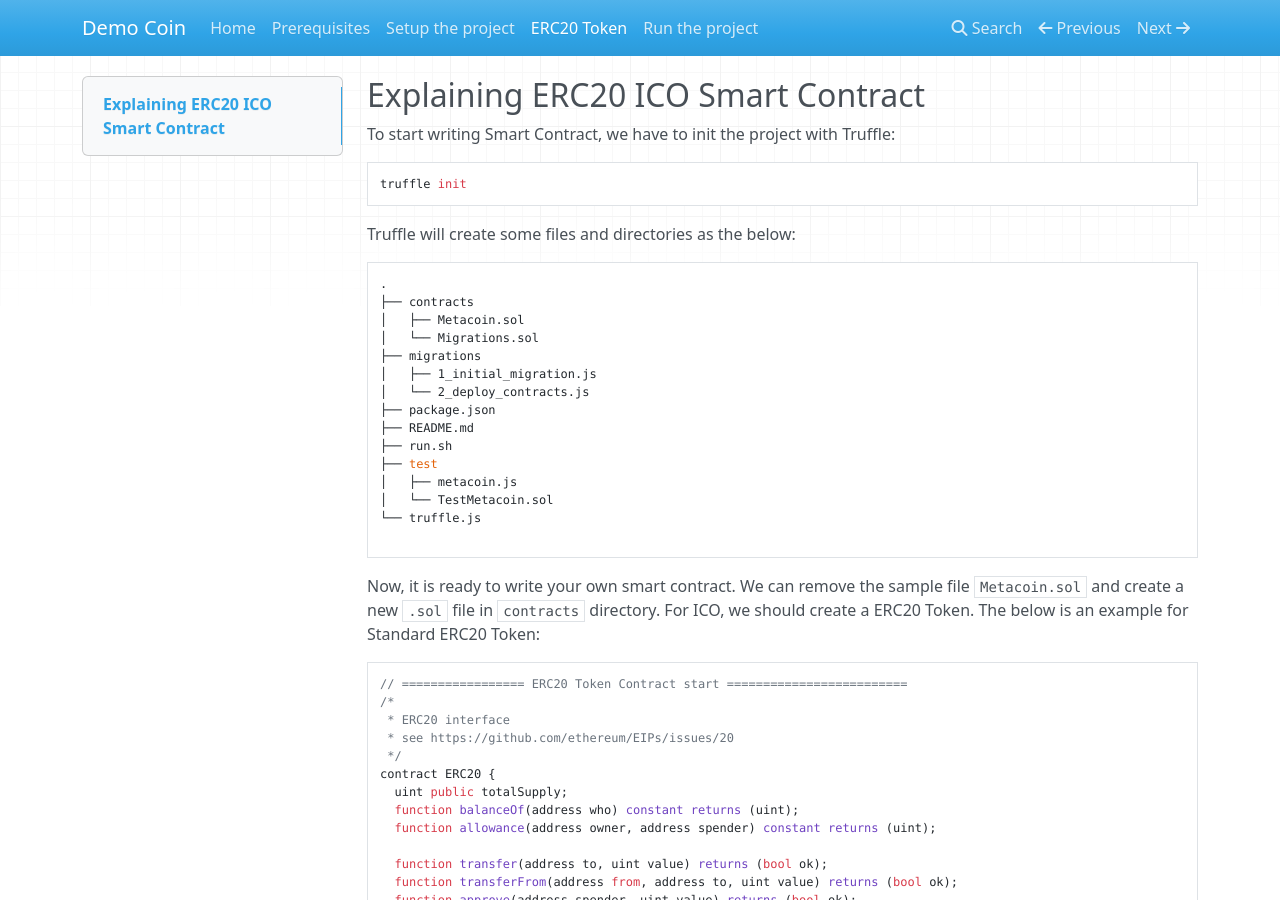
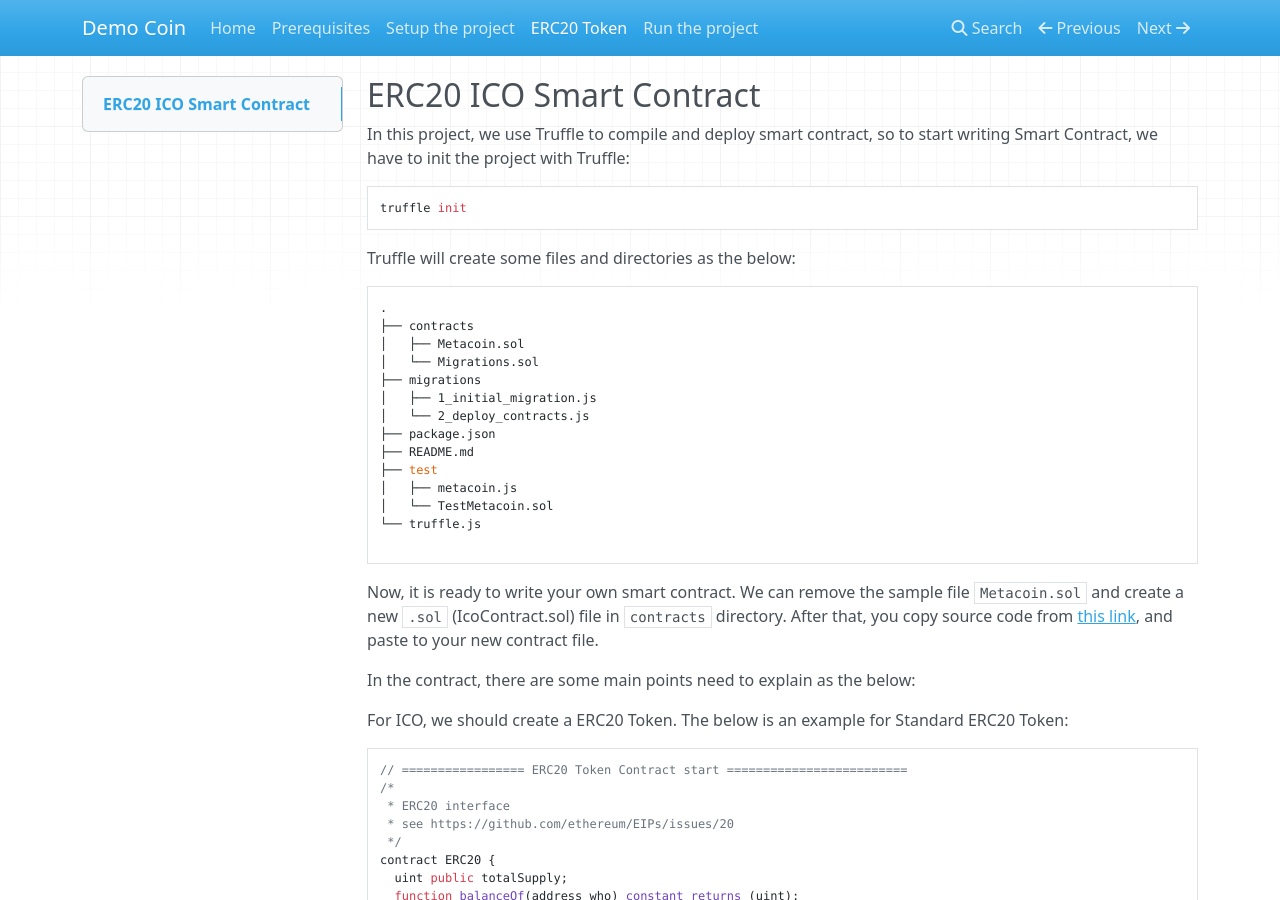
Before and after one commit to thanhson1085/DemoCoin, an MkDocs documentation site: the page built from docs/erc20_token.md, in a window 1280 px wide and 900 px high. Built offline with MkDocs 1.6.1, drawn with Linux system fonts in a browser that asks for light colours; nearby versions of some CDN libraries; old or Windows-style settings are respelled for this version of MkDocs; some of the changed text lies outside the part shown.

Commit message:
add more docs for project :hibiscus:

````diff
--- a/docs/erc20_token.md
+++ b/docs/erc20_token.md
@@ -1,5 +1,5 @@
-## Explaining ERC20 ICO Smart Contract
-To start writing Smart Contract, we have to init the project with Truffle:
+## ERC20 ICO Smart Contract
+In this project, we use Truffle to compile and deploy smart contract, so to start writing Smart Contract, we have to init the project with Truffle:
 ```
 truffle init
 ```
@@ -14,7 +14,6 @@ Truffle will create some files and directories as the below:
 │   └── 2_deploy_contracts.js
 ├── package.json
 ├── README.md
-├── run.sh
 ├── test
 │   ├── metacoin.js
 │   └── TestMetacoin.sol
@@ -22,7 +21,10 @@ Truffle will create some files and directories as the below:
 
 ```
 
-Now, it is ready to write your own smart contract. We can remove the sample file `Metacoin.sol` and create a new `.sol` file in `contracts` directory.
+Now, it is ready to write your own smart contract. We can remove the sample file `Metacoin.sol` and create a new `.sol` (IcoContract.sol) file in `contracts` directory. After that, you copy source code from [this link](https://github.com/thanhson1085/DemoCoin/blob/master/contracts/IcoContract.sol), and paste to your new contract file.
+
+In the contract, there are some main points need to explain as the below:
+
 For ICO, we should create a ERC20 Token. The below is an example for Standard ERC20 Token:
 ```
 // ================= ERC20 Token Contract start =========================
@@ -154,7 +156,9 @@ contract IcoToken is SafeMath, StandardToken, Pausable {
 
 ```
 
-Finally, create your Token Sale Contract.
+This contract will be store all balances of users who buy the token. We should define the important parameters of ERC20 Token as `name`, `symbol`, `decimals`.
+
+Finally, we have to create the Token Sale Contract.
 
 ```
 contract IcoContract is SafeMath, Pausable {
@@ -244,3 +248,5 @@ contract IcoContract is SafeMath, Pausable {
 }
 
 ```
+
+Inverstor will tranfer ETH to this contract address to buy the token. So we can see a fallback function `payable`. This function will be called once the contract receive Ether.
--- a/package.json
+++ b/package.json
@@ -1,7 +1,7 @@
 {
   "name": "democoin",
   "version": "1.0.0",
-  "description": "**TO BE UPDATED**",
+  "description": "this project is for workshop"
   "main": "index.js",
   "directories": {
     "doc": "docs",
````
Also changed, not shown: docs/prerequisites.md (+1 -1 lines), docs/setup_project.md (+5 -12 lines), docs/writing_deploy_script.md (added, +10 -0 lines), 1 other file.
